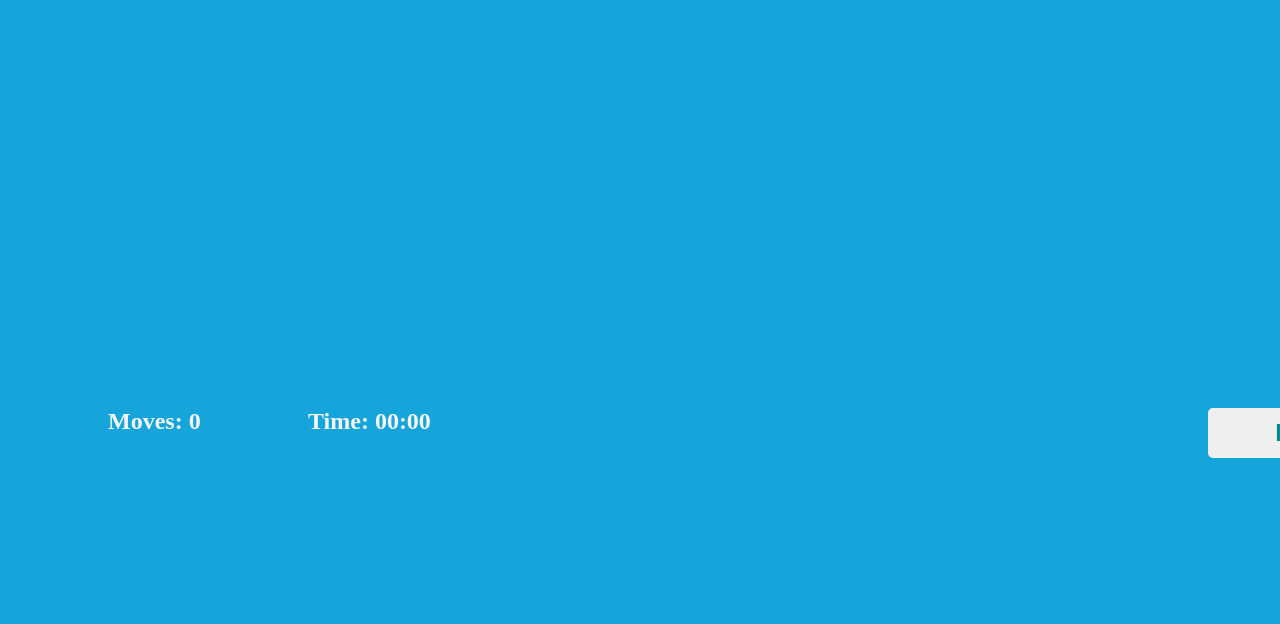
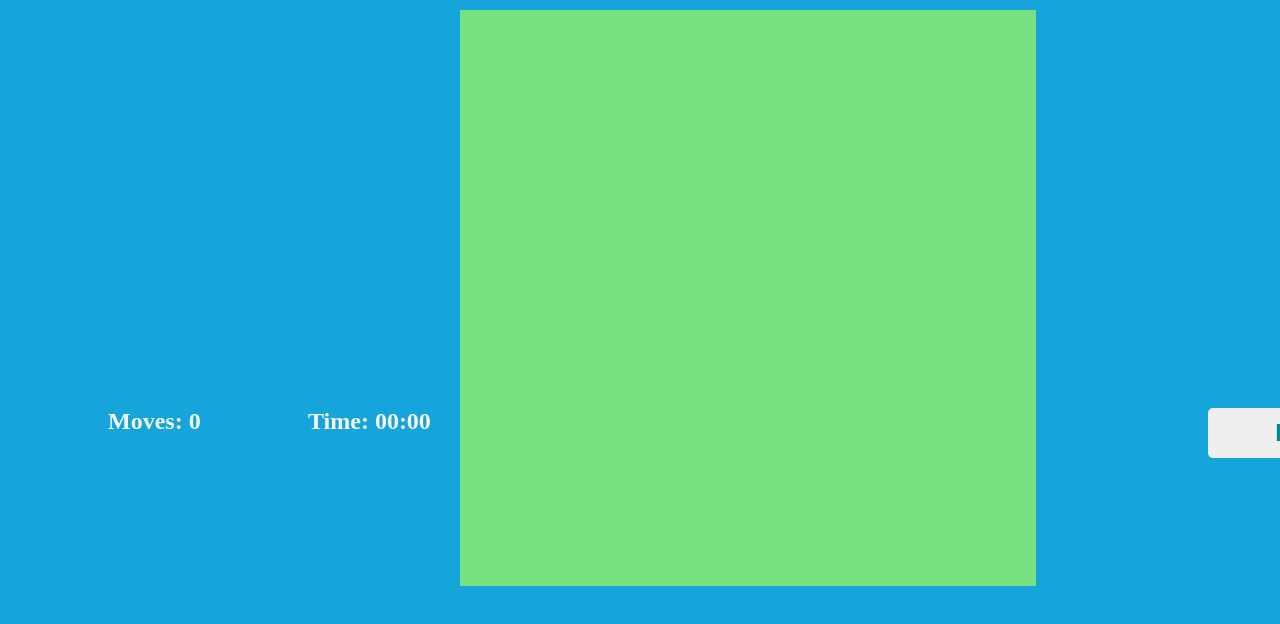
Before and after one commit to kannan1107/flip, a plain HTML site: page index.html in a window 1280 px wide. Shown: the top 624 px of the page. Drawn offline with Linux system fonts and the light colour scheme.

Commit message:
Update index.html

```diff
--- a/index.html
+++ b/index.html
@@ -15,7 +15,7 @@
       <div id="timer">Time: 00:00</div>
     </div>
 
-    <div class="game">
+    <div class="memory-game">
 
     </div>
     <button id="resetButton">Reset</button>
```
